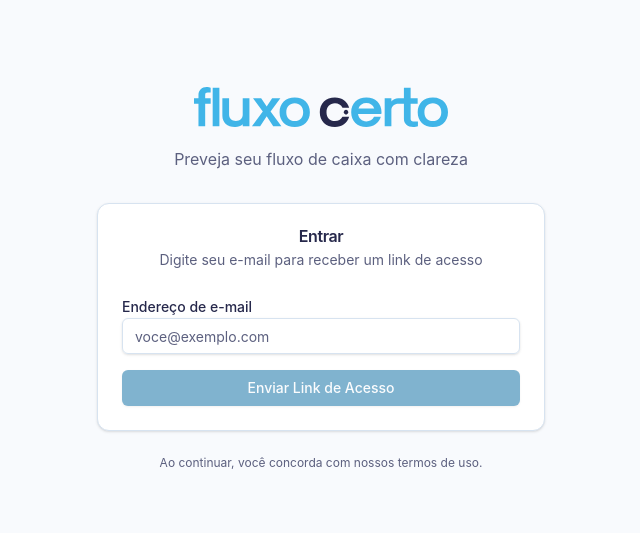
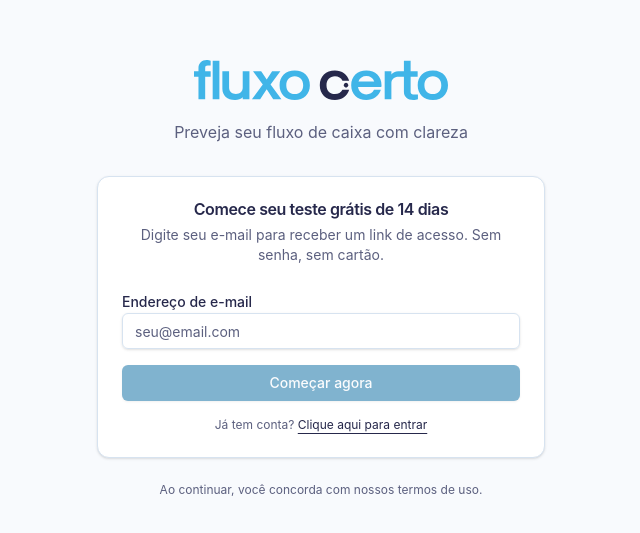
Before and after one commit to fluxocertolabs/fluxocerto, a React (Vite) app: page /login in a window 1280 px wide. Shown: the part 121-654 px from the top of the page, without its empty margins (319-959 px from the left). Built offline with nearby package versions, Linux system fonts and the light colour scheme; no server answers.

Commit message:
feat(login): personalize intent copy
- Render signup/login copy from intent and update URL on toggle

- Allow LoginForm to customize placeholder and submit label

- Add unit coverage for intent and toggle behavior

```diff
--- a/src/components/auth/login-form.tsx
+++ b/src/components/auth/login-form.tsx
@@ -8,9 +8,15 @@ import { captureEvent } from '@/lib/analytics/posthog'
 
 interface LoginFormProps {
   onSuccess?: () => void
+  emailPlaceholder?: string
+  submitLabel?: string
 }
 
-export function LoginForm({ onSuccess }: LoginFormProps) {
+export function LoginForm({
+  onSuccess,
+  emailPlaceholder = 'seu@email.com',
+  submitLabel = 'Enviar link de acesso',
+}: LoginFormProps) {
   const [email, setEmail] = useState('')
   const [isLoading, setIsLoading] = useState(false)
   const [isSubmitted, setIsSubmitted] = useState(false)
@@ -86,7 +92,7 @@ export function LoginForm({ onSuccess }: LoginFormProps) {
         <Input
           id="email"
           type="email"
-          placeholder="voce@exemplo.com"
+          placeholder={emailPlaceholder}
           value={email}
           onChange={(e) => setEmail(e.target.value)}
           required
@@ -126,7 +132,7 @@ export function LoginForm({ onSuccess }: LoginFormProps) {
             Enviando...
           </>
         ) : (
-          'Enviar Link de Acesso'
+          submitLabel
         )}
       </Button>
     </form>
--- a/src/pages/login.tsx
+++ b/src/pages/login.tsx
@@ -1,8 +1,29 @@
+import { motion, useReducedMotion } from 'motion/react'
+import { useSearchParams } from 'react-router-dom'
 import { Card, CardContent, CardDescription, CardHeader, CardTitle } from '@/components/ui/card'
 import { LoginForm } from '@/components/auth/login-form'
 import { BrandLogo } from '@/components/brand'
 
 export function LoginPage() {
+  const [searchParams, setSearchParams] = useSearchParams()
+  const reduceMotion = useReducedMotion()
+  const intent = searchParams.get('intent')
+  const mode = intent === 'login' ? 'login' : 'signup'
+  const isSignup = mode === 'signup'
+
+  const title = isSignup ? 'Comece seu teste grátis de 14 dias' : 'Entrar na sua conta'
+  const subtitle = isSignup
+    ? 'Digite seu e-mail para receber um link de acesso. Sem senha, sem cartão.'
+    : 'Digite seu e-mail para receber um link de acesso.'
+  const submitLabel = isSignup ? 'Começar agora' : 'Enviar link de acesso'
+  const toggleMode = isSignup ? 'login' : 'signup'
+
+  const handleToggle = () => {
+    const nextParams = new URLSearchParams(searchParams)
+    nextParams.set('intent', toggleMode)
+    setSearchParams(nextParams)
+  }
+
   return (
     <div className="min-h-screen flex items-center justify-center bg-background p-4">
       <div className="w-full max-w-md">
@@ -15,13 +36,44 @@ export function LoginPage() {
 
         <Card>
           <CardHeader className="text-center">
-            <CardTitle>Entrar</CardTitle>
-            <CardDescription>
-              Digite seu e-mail para receber um link de acesso
-            </CardDescription>
+            <motion.div
+              key={mode}
+              className="space-y-2"
+              initial={reduceMotion ? false : { opacity: 0, y: 6 }}
+              animate={reduceMotion ? undefined : { opacity: 1, y: 0 }}
+              transition={reduceMotion ? undefined : { duration: 0.2, ease: 'easeOut' }}
+            >
+              <CardTitle>{title}</CardTitle>
+              <CardDescription>{subtitle}</CardDescription>
+            </motion.div>
           </CardHeader>
           <CardContent>
-            <LoginForm />
+            <LoginForm emailPlaceholder="seu@email.com" submitLabel={submitLabel} />
+            <p className="mt-4 text-center text-xs text-muted-foreground">
+              {isSignup ? (
+                <>
+                  Já tem conta?{' '}
+                  <button
+                    type="button"
+                    className="text-foreground underline underline-offset-4 hover:text-foreground/80"
+                    onClick={handleToggle}
+                  >
+                    Clique aqui para entrar
+                  </button>
+                </>
+              ) : (
+                <>
+                  Não tem conta?{' '}
+                  <button
+                    type="button"
+                    className="text-foreground underline underline-offset-4 hover:text-foreground/80"
+                    onClick={handleToggle}
+                  >
+                    Comece grátis por 14 dias
+                  </button>
+                </>
+              )}
+            </p>
           </CardContent>
         </Card>
 
```
Also changed, not shown: 1 other file (tests, documents, lock files or other folders).
